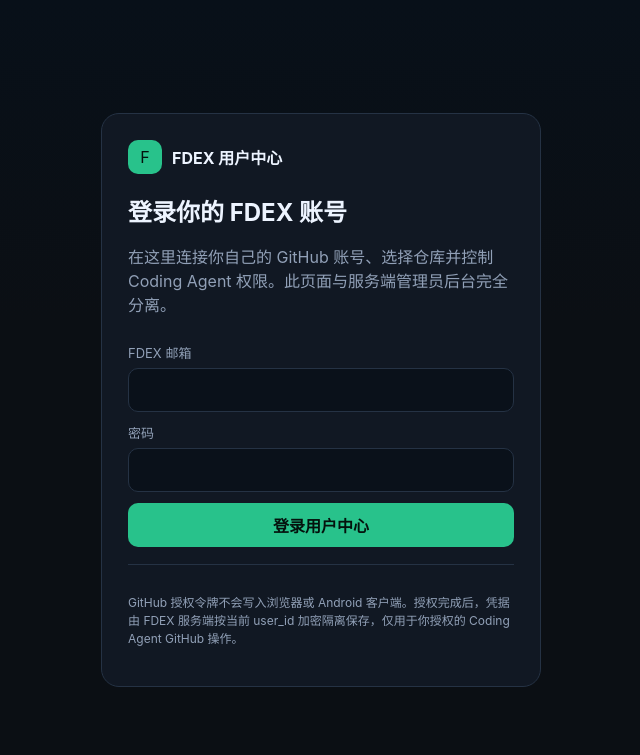
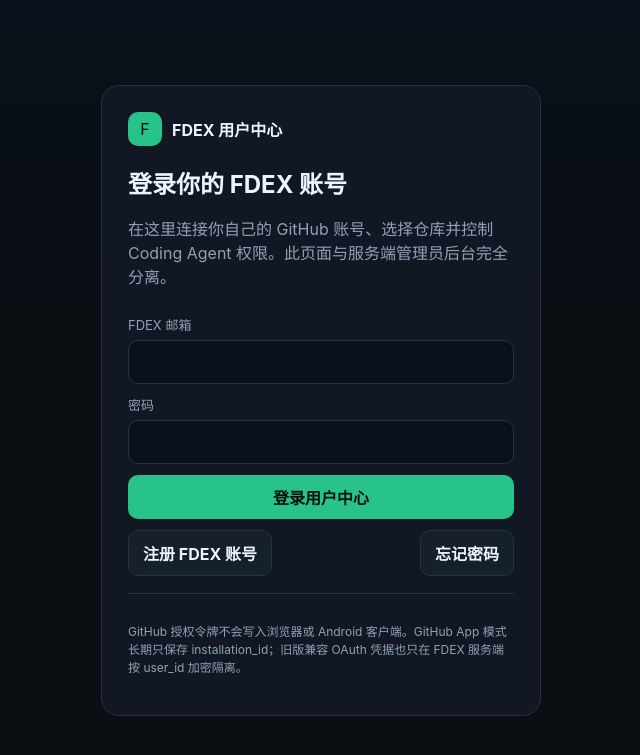
Before and after one commit to b8vipvip/fdex, a FastAPI app: page /account/login in a window 1280 px wide. Shown: the top 755 px of the page, without its empty margins (319-959 px from the left). Run offline with FastAPI, Linux system fonts and the light colour scheme; parts of the project's set-up code (start-up, migrations or seed data) failed here and were passed over.

Commit message:
Phase 7.8: add registration and recovery links to web login

```diff
--- a/server/app/templates/user_login.html
+++ b/server/app/templates/user_login.html
@@ -16,6 +16,7 @@
             <h1>登录你的 FDEX 账号</h1>
             <p class="muted">在这里连接你自己的 GitHub 账号、选择仓库并控制 Coding Agent 权限。此页面与服务端管理员后台完全分离。</p>
         </div>
+        {% if request.query_params.get('reset') == 'success' %}<div class="alert alert-success">密码已重置，请使用新密码登录。</div>{% endif %}
         {% if error %}<div class="alert alert-error">{{ error }}</div>{% endif %}
         <form action="/account/login" method="post" class="stack">
             <input type="hidden" name="csrf_token" value="{{ csrf_token }}">
@@ -24,8 +25,12 @@
             <div><label for="password">密码</label><input id="password" name="password" type="password" autocomplete="current-password" required></div>
             <button type="submit" class="primary">登录用户中心</button>
         </form>
+        <div class="row between">
+            <a class="button button-secondary" href="/account/register">注册 FDEX 账号</a>
+            <a class="button button-secondary" href="/account/password/forgot">忘记密码</a>
+        </div>
         <div class="divider"></div>
-        <p class="fine">GitHub 授权令牌不会写入浏览器或 Android 客户端。授权完成后，凭据由 FDEX 服务端按当前 user_id 加密隔离保存，仅用于你授权的 Coding Agent GitHub 操作。</p>
+        <p class="fine">GitHub 授权令牌不会写入浏览器或 Android 客户端。GitHub App 模式长期只保存 installation_id；旧版兼容 OAuth 凭据也只在 FDEX 服务端按 user_id 加密隔离。</p>
     </section>
 </div>
 </body>
```
